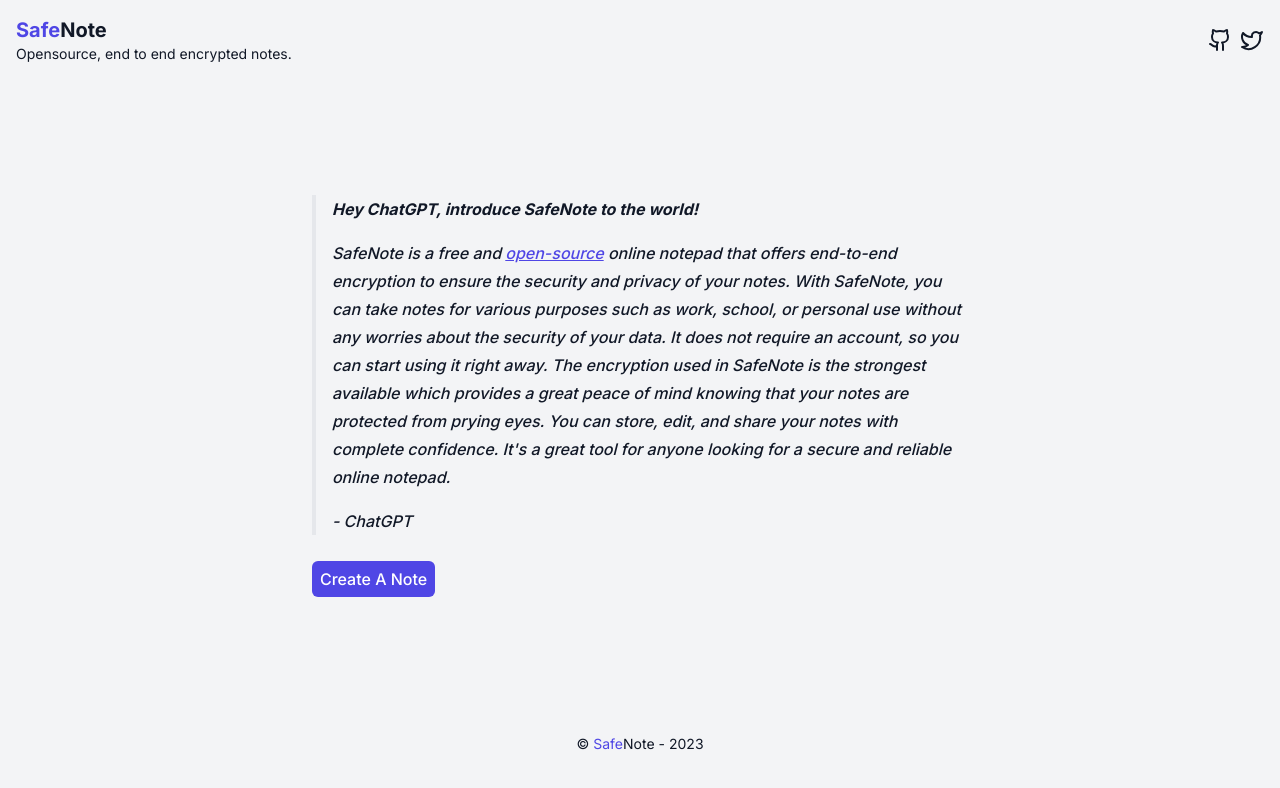
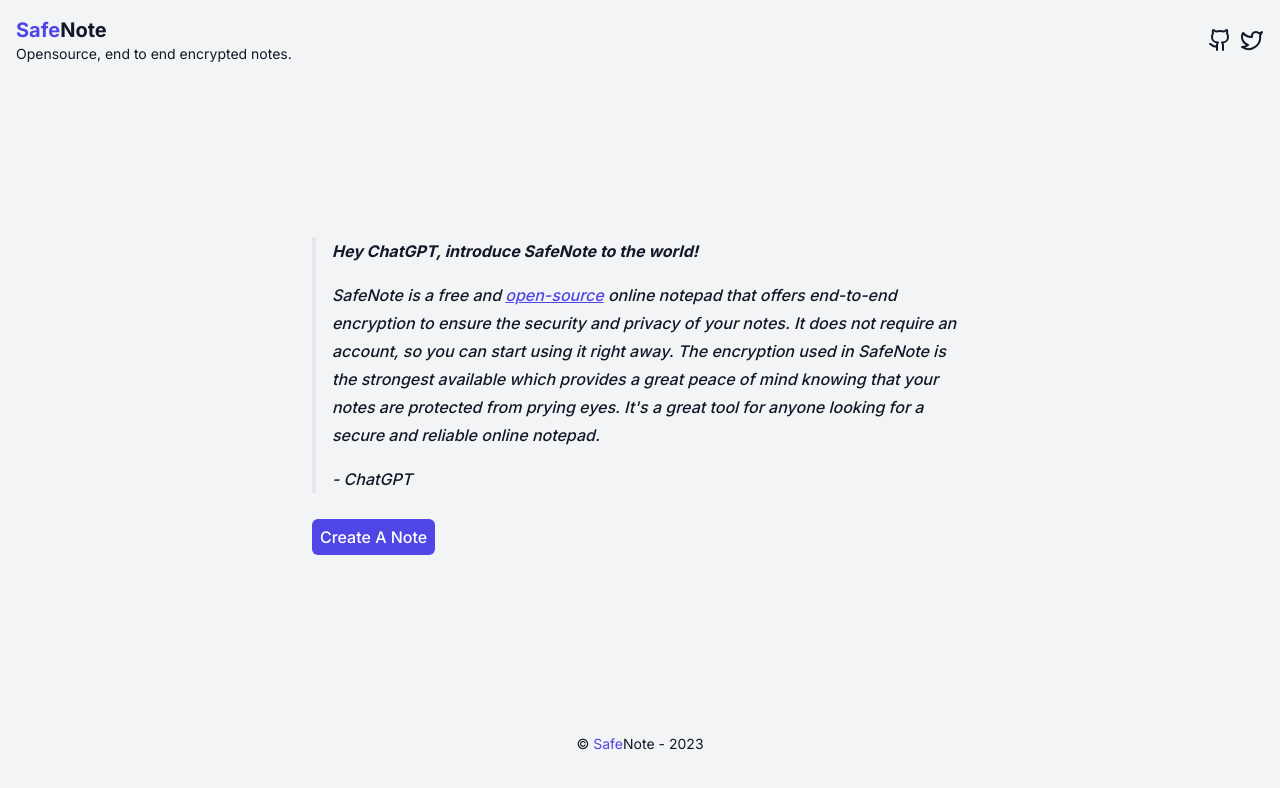
Before and after one commit to SafeNote/frontend, a Next.js app: page / in a window 1280 px wide. Shown: the top 788 px of the page. Built offline with nearby package versions, Linux system fonts and the light colour scheme; what tailwindcss-debug-screens would draw is missing.

Commit message:
style: fix height issues

```diff
--- a/src/app/[id]/page.tsx
+++ b/src/app/[id]/page.tsx
@@ -159,20 +159,12 @@
         [addAlert, id, push]
     );
 
-    return (
-        <div className='h-full'>
-            {loading ? (
-                <div className='flex h-[75vh] max-h-[75vh] items-center justify-center'>
-                    <Loader2 className='animate-spin text-brand' />
-                </div>
-            ) : (
-                <NotesEditor
-                    saving={saving}
-                    onSave={onSave}
-                    noteData={noteData}
-                />
-            )}
+    return loading ? (
+        <div className='flex h-[75vh] max-h-[75vh] items-center justify-center'>
+            <Loader2 className='animate-spin text-brand' />
         </div>
+    ) : (
+        <NotesEditor saving={saving} onSave={onSave} noteData={noteData} />
     );
 };
 
--- a/src/app/layout.tsx
+++ b/src/app/layout.tsx
@@ -19,7 +19,7 @@
                 'debug-screens': process.env.NODE_ENV === 'development',
             })}>
             <Providers>
-                <div className='container mx-auto h-full space-y-8 p-4'>
+                <div className='container mx-auto h-screen space-y-8 p-4'>
                     <header className='flex h-12 items-center justify-between'>
                         <div>
                             <h1 className='text-xl font-bold'>
--- a/src/app/page.tsx
+++ b/src/app/page.tsx
@@ -66,15 +66,11 @@
                             open-source
                         </Link>{' '}
                         online notepad that offers end-to-end encryption to
-                        ensure the security and privacy of your notes. With
-                        SafeNote, you can take notes for various purposes such
-                        as work, school, or personal use without any worries
-                        about the security of your data. It does not require an
-                        account, so you can start using it right away. The
-                        encryption used in SafeNote is the strongest available
-                        which provides a great peace of mind knowing that your
-                        notes are protected from prying eyes. You can store,
-                        edit, and share your notes with complete confidence.
+                        ensure the security and privacy of your notes. It does
+                        not require an account, so you can start using it right
+                        away. The encryption used in SafeNote is the strongest
+                        available which provides a great peace of mind knowing
+                        that your notes are protected from prying eyes.
                         It&apos;s a great tool for anyone looking for a secure
                         and reliable online notepad.
                     </div>
```
